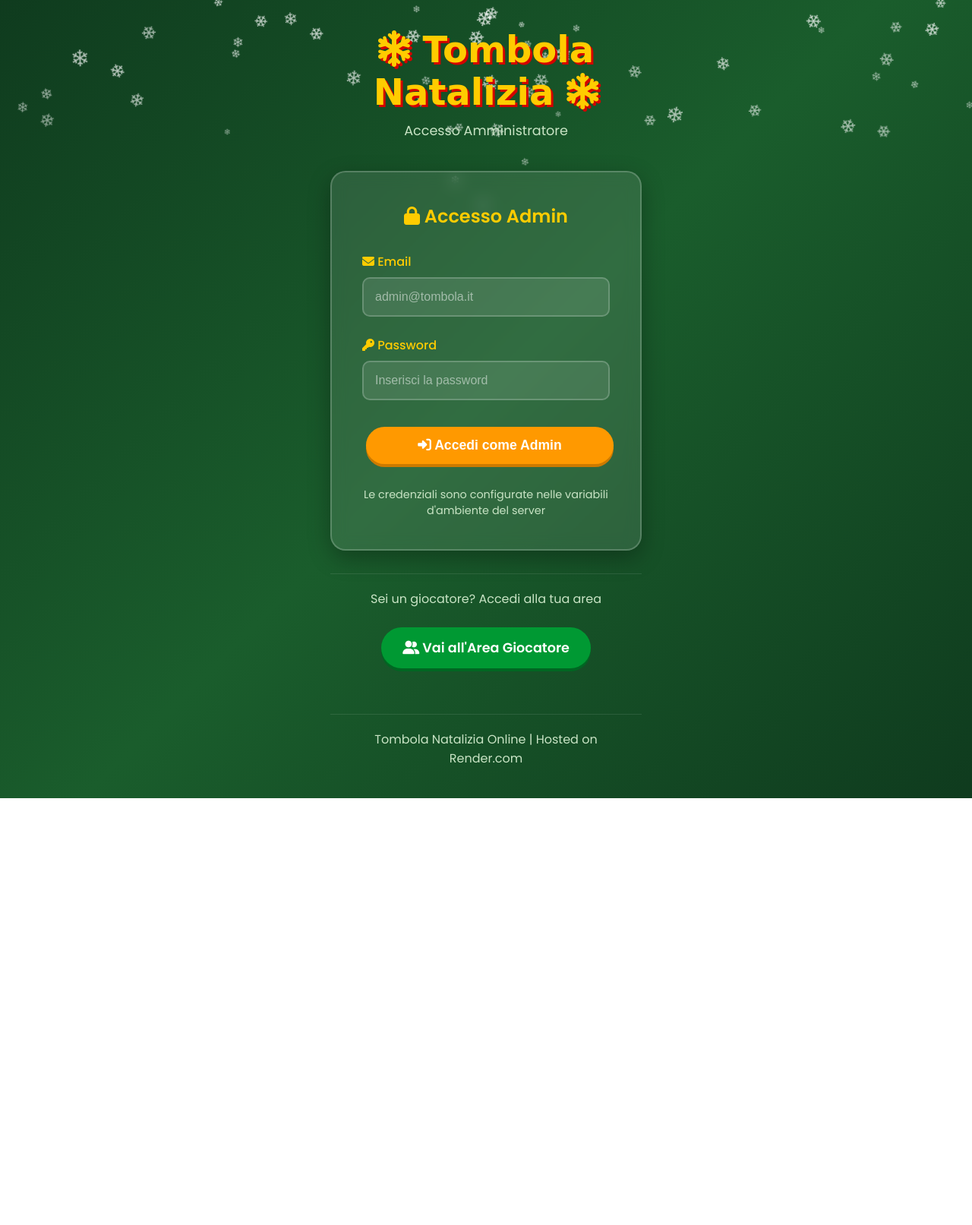
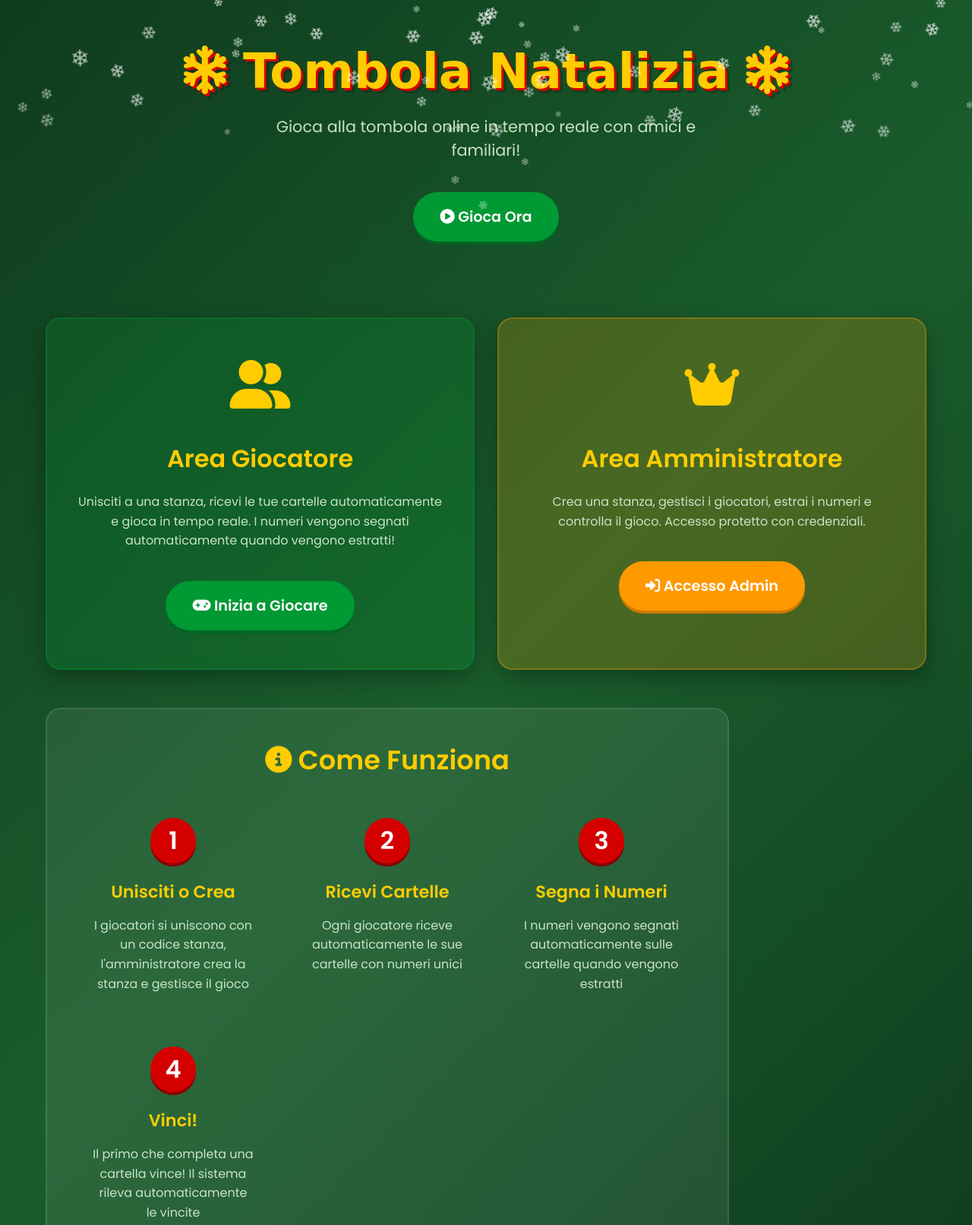
Before and after one commit to Zoyrox/Tombola-V4, a website: page index.html in a window 1280 px wide. Shown: the part 13-1626 px from the top of the page at 76% size. Before the commit the page ends 1064 px from the top, so only its background shows below. Drawn offline with nearby package versions, Linux system fonts and the light colour scheme; no server answers; a web font is replaced by a local one.

Commit message:
Update index.html

```diff
--- a/index.html
+++ b/index.html
@@ -3,148 +3,308 @@
 <head>
     <meta charset="UTF-8">
     <meta name="viewport" content="width=device-width, initial-scale=1.0">
-    <title>Tombola Natalizia - Accesso Admin</title>
+    <title>Tombola Natalizia Online</title>
     <link rel="stylesheet" href="style.css">
     <link rel="stylesheet" href="https://cdnjs.cloudflare.com/ajax/libs/font-awesome/6.4.0/css/all.min.css">
     <link href="https://fonts.googleapis.com/css2?family=Mountains+of+Christmas:wght@700&family=Poppins:wght@300;400;500;600&display=swap" rel="stylesheet">
     <script src="/socket.io/socket.io.js"></script>
     <style>
-        .login-container {
-            max-width: 450px;
+        .main-container {
+            max-width: 1200px;
             margin: 0 auto;
-            padding-top: 50px;
+            padding: 20px;
         }
 
-        .login-header {
+        .hero-section {
             text-align: center;
+            padding: 50px 20px;
             margin-bottom: 40px;
         }
 
-        .login-header h1 {
+        .hero-section h1 {
             font-family: 'Mountains of Christmas', cursive;
-            font-size: 3rem;
+            font-size: 4rem;
             color: #ffcc00;
-            text-shadow: 3px 3px 0 #d40000;
-            margin-bottom: 10px;
+            text-shadow: 3px 3px 0 #d40000, 6px 6px 0 rgba(0, 0, 0, 0.2);
+            margin-bottom: 20px;
         }
 
-        .login-header p {
+        .hero-section p {
+            font-size: 1.3rem;
             color: #c9e4c5;
-            font-size: 1.1rem;
+            max-width: 600px;
+            margin: 0 auto 30px;
         }
 
-        .player-redirect {
-            text-align: center;
-            margin-top: 30px;
-            padding-top: 20px;
-            border-top: 1px solid rgba(255, 255, 255, 0.1);
+        .actions-grid {
+            display: grid;
+            grid-template-columns: 1fr 1fr;
+            gap: 30px;
+            margin-bottom: 50px;
         }
 
-        .player-redirect p {
+        .action-card {
+            background: rgba(255, 255, 255, 0.1);
+            backdrop-filter: blur(10px);
+            border-radius: 20px;
+            padding: 40px;
+            text-align: center;
+            border: 2px solid rgba(255, 255, 255, 0.2);
+            box-shadow: 0 10px 30px rgba(0, 0, 0, 0.3);
+            transition: transform 0.3s ease;
+        }
+
+        .action-card:hover {
+            transform: translateY(-10px);
+        }
+
+        .action-card.primary {
+            background: rgba(0, 153, 51, 0.2);
+            border-color: rgba(0, 153, 51, 0.3);
+        }
+
+        .action-card.secondary {
+            background: rgba(255, 153, 0, 0.2);
+            border-color: rgba(255, 153, 0, 0.3);
+        }
+
+        .action-icon {
+            font-size: 4rem;
+            color: #ffcc00;
+            margin-bottom: 25px;
+        }
+
+        .action-card h2 {
+            font-size: 2rem;
+            color: #ffcc00;
+            margin-bottom: 20px;
+        }
+
+        .action-card p {
             color: #c9e4c5;
+            margin-bottom: 30px;
+            line-height: 1.6;
+        }
+
+        .btn-large {
+            padding: 18px 35px;
+            font-size: 1.2rem;
+        }
+
+        .instructions {
+            background: rgba(255, 255, 255, 0.08);
+            border-radius: 20px;
+            padding: 40px;
+            margin-bottom: 40px;
+        }
+
+        .instructions h2 {
+            color: #ffcc00;
+            text-align: center;
+            font-size: 2.2rem;
+            margin-bottom: 30px;
+        }
+
+        .steps-container {
+            display: grid;
+            grid-template-columns: repeat(auto-fit, minmax(250px, 1fr));
+            gap: 30px;
+        }
+
+        .step {
+            text-align: center;
+            padding: 20px;
+        }
+
+        .step-number {
+            display: inline-flex;
+            align-items: center;
+            justify-content: center;
+            width: 60px;
+            height: 60px;
+            background: #d40000;
+            color: white;
+            border-radius: 50%;
+            font-size: 2rem;
+            font-weight: bold;
+            margin-bottom: 20px;
+            box-shadow: 0 4px 0 #8b0000;
+        }
+
+        .step h3 {
+            color: #ffcc00;
             margin-bottom: 15px;
+            font-size: 1.4rem;
+        }
+
+        .step p {
+            color: #c9e4c5;
+            line-height: 1.6;
+        }
+
+        .active-rooms {
+            margin-top: 50px;
+        }
+
+        .rooms-list {
+            display: grid;
+            grid-template-columns: repeat(auto-fill, minmax(300px, 1fr));
+            gap: 20px;
+            margin-top: 20px;
+        }
+
+        .room-card {
+            background: rgba(255, 255, 255, 0.05);
+            border-radius: 15px;
+            padding: 20px;
+            border: 1px solid rgba(255, 255, 255, 0.1);
+            transition: all 0.3s ease;
+        }
+
+        .room-card:hover {
+            transform: translateY(-5px);
+            border-color: rgba(255, 204, 0, 0.3);
+            background: rgba(255, 255, 255, 0.08);
+        }
+
+        .room-code {
+            font-size: 1.8rem;
+            font-weight: bold;
+            color: #ffcc00;
+            margin-bottom: 10px;
+            text-align: center;
+            font-family: monospace;
+        }
+
+        .room-info {
+            display: flex;
+            justify-content: space-between;
+            margin-bottom: 15px;
+            color: #c9e4c5;
+        }
+
+        @media (max-width: 768px) {
+            .actions-grid {
+                grid-template-columns: 1fr;
+            }
+
+            .hero-section h1 {
+                font-size: 2.5rem;
+            }
         }
     </style>
 </head>
 <body>
     <div id="snow-container"></div>
 
-    <div class="container login-container">
-        <div class="login-header">
+    <div class="main-container">
+        <div class="hero-section">
             <h1><i class="fas fa-snowflake"></i> Tombola Natalizia <i class="fas fa-snowflake"></i></h1>
-            <p>Accesso Amministratore</p>
+            <p>Gioca alla tombola online in tempo reale con amici e familiari!</p>
+            <a href="player.html" class="btn btn-player btn-large">
+                <i class="fas fa-play-circle"></i> Gioca Ora
+            </a>
         </div>
 
-        <div id="login-section" class="form-container">
-            <h2 style="text-align: center; color: #ffcc00; margin-bottom: 30px;">
-                <i class="fas fa-lock"></i> Accesso Admin
-            </h2>
-
-            <div id="message" class="message" style="display: none;"></div>
-
-            <div class="form-group">
-                <label for="admin-email"><i class="fas fa-envelope"></i> Email</label>
-                <input type="email" id="admin-email" class="form-control" placeholder="admin@tombola.it">
+        <div class="actions-grid">
+            <div class="action-card primary">
+                <div class="action-icon">
+                    <i class="fas fa-user-friends"></i>
+                </div>
+                <h2>Area Giocatore</h2>
+                <p>Unisciti a una stanza, ricevi le tue cartelle automaticamente e gioca in tempo reale. I numeri vengono segnati automaticamente quando vengono estratti!</p>
+                <a href="player.html" class="btn btn-player btn-large">
+                    <i class="fas fa-gamepad"></i> Inizia a Giocare
+                </a>
             </div>
 
-            <div class="form-group">
-                <label for="admin-password"><i class="fas fa-key"></i> Password</label>
-                <input type="password" id="admin-password" class="form-control" placeholder="Inserisci la password">
-            </div>
-
-            <button id="login-btn" class="btn btn-admin" style="width: 100%; margin-top: 10px;">
-                <i class="fas fa-sign-in-alt"></i> Accedi come Admin
-            </button>
-
-            <div style="text-align: center; margin-top: 20px; color: #c9e4c5; font-size: 0.9rem;">
-                <p>Le credenziali sono configurate nelle variabili d'ambiente del server</p>
+            <div class="action-card secondary">
+                <div class="action-icon">
+                    <i class="fas fa-crown"></i>
+                </div>
+                <h2>Area Amministratore</h2>
+                <p>Crea una stanza, gestisci i giocatori, estrai i numeri e controlla il gioco. Accesso protetto con credenziali.</p>
+                <a href="admin-login.html" class="btn btn-admin btn-large">
+                    <i class="fas fa-sign-in-alt"></i> Accesso Admin
+                </a>
             </div>
         </div>
 
-        <div class="player-redirect">
-            <p>Sei un giocatore? Accedi alla tua area</p>
-            <a href="player.html" class="btn btn-player">
-                <i class="fas fa-user-friends"></i> Vai all'Area Giocatore
-            </a>
+        <div class="instructions">
+            <h2><i class="fas fa-info-circle"></i> Come Funziona</h2>
+            <div class="steps-container">
+                <div class="step">
+                    <div class="step-number">1</div>
+                    <h3>Unisciti o Crea</h3>
+                    <p>I giocatori si uniscono con un codice stanza, l'amministratore crea la stanza e gestisce il gioco</p>
+                </div>
+                <div class="step">
+                    <div class="step-number">2</div>
+                    <h3>Ricevi Cartelle</h3>
+                    <p>Ogni giocatore riceve automaticamente le sue cartelle con numeri unici</p>
+                </div>
+                <div class="step">
+                    <div class="step-number">3</div>
+                    <h3>Segna i Numeri</h3>
+                    <p>I numeri vengono segnati automaticamente sulle cartelle quando vengono estratti</p>
+                </div>
+                <div class="step">
+                    <div class="step-number">4</div>
+                    <h3>Vinci!</h3>
+                    <p>Il primo che completa una cartella vince! Il sistema rileva automaticamente le vincite</p>
+                </div>
+            </div>
         </div>
 
-        <footer class="footer" style="margin-top: 50px;">
-            <p>Tombola Natalizia Online | Hosted on Render.com</p>
+        <div class="active-rooms" id="active-rooms" style="display: none;">
+            <h2 style="color: #ffcc00; text-align: center; margin-bottom: 30px;">
+                <i class="fas fa-door-open"></i> Stanze Attive
+            </h2>
+            <div class="rooms-list" id="rooms-list">
+                <!-- Le stanze attive verranno caricate qui -->
+            </div>
+        </div>
+
+        <footer class="footer">
+            <p>Tombola Natalizia Online | Made with <i class="fas fa-heart" style="color: #ff4d4d;"></i> for Christmas | Hosted on Render.com</p>
         </footer>
     </div>
 
     <script src="snow.js"></script>
     <script>
-        // Script per il login admin
-        document.addEventListener('DOMContentLoaded', function() {
-            const loginBtn = document.getElementById('login-btn');
-            const messageDiv = document.getElementById('message');
+        // Carica le stanze attive
+        document.addEventListener('DOMContentLoaded', async function() {
+            try {
+                const response = await fetch('/api/active-rooms');
+                const rooms = await response.json();
 
-            loginBtn.addEventListener('click', handleLogin);
+                if (rooms.length > 0) {
+                    const roomsList = document.getElementById('rooms-list');
+                    const roomsContainer = document.getElementById('active-rooms');
 
-            // Permetti login con Enter
-            document.getElementById('admin-password').addEventListener('keypress', function(e) {
-                if (e.key === 'Enter') handleLogin();
-            });
-
-            async function handleLogin() {
-                const email = document.getElementById('admin-email').value;
-                const password = document.getElementById('admin-password').value;
-
-                if (!email || !password) {
-                    showMessage('Inserisci email e password', 'error');
-                    return;
-                }
-
-                try {
-                    const response = await fetch('/api/admin/login', {
-                        method: 'POST',
-                        headers: { 'Content-Type': 'application/json' },
-                        body: JSON.stringify({ email, password })
+                    roomsList.innerHTML = '';
+                    rooms.forEach(room => {
+                        const roomCard = document.createElement('div');
+                        roomCard.className = 'room-card';
+                        roomCard.innerHTML = `
+                            <div class="room-code">${room.id}</div>
+                            <div class="room-info">
+                                <span><i class="fas fa-signature"></i> ${room.name}</span>
+                                <span><i class="fas fa-users"></i> ${room.players}/${room.maxPlayers}</span>
+                            </div>
+                            <div style="text-align: center;">
+                                <a href="player.html" class="btn btn-player" style="width: 100%;" onclick="localStorage.setItem('suggestedRoom', '${room.id}')">
+                                    <i class="fas fa-sign-in-alt"></i> Unisciti a questa Stanza
+                                </a>
+                            </div>
+                        `;
+                        roomsList.appendChild(roomCard);
                     });
 
-                    const data = await response.json();
-
-                    if (data.success) {
-                        // Login riuscito, reindirizza a admin.html
-                        window.location.href = 'admin.html';
-                    } else {
-                        showMessage('Credenziali non valide', 'error');
-                    }
-                } catch (error) {
-                    console.error('Login error:', error);
-                    showMessage('Errore di connessione al server', 'error');
+                    roomsContainer.style.display = 'block';
                 }
-            }
-
-            function showMessage(text, type) {
-                messageDiv.textContent = text;
-                messageDiv.className = `message ${type}`;
-                messageDiv.style.display = 'block';
-
-                setTimeout(() => {
-                    messageDiv.style.display = 'none';
-                }, 5000);
+            } catch (error) {
+                console.log('Nessuna stanza attiva disponibile');
             }
         });
     </script>
```
